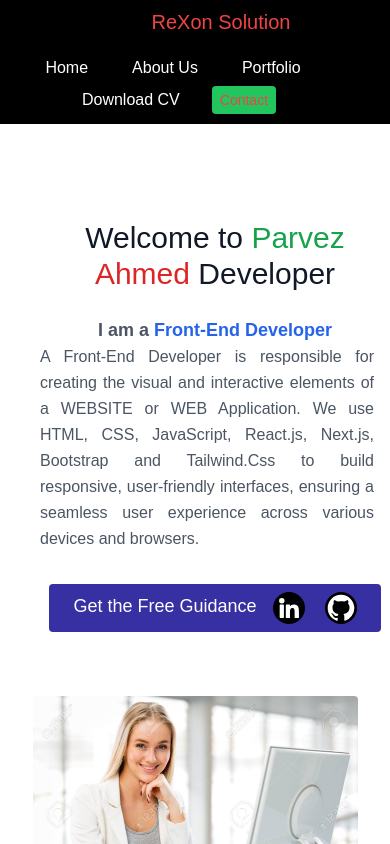
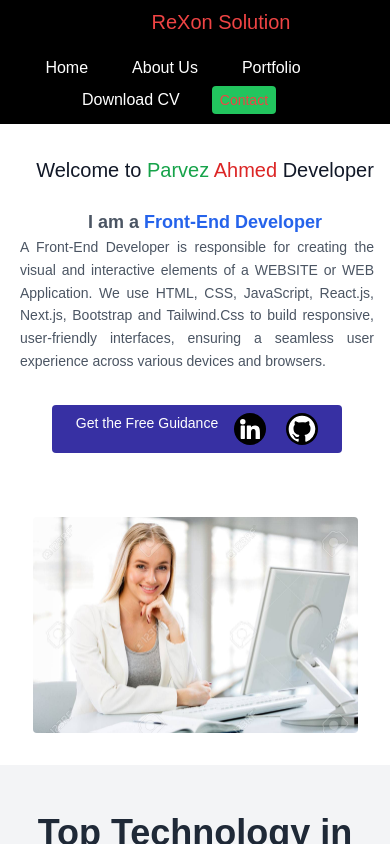
Before and after one commit to ParvezCoder/website, a Next.js app: page / in a window 390 px wide. Shown: the top 844 px of the page. Built offline with nearby package versions, Linux system fonts and the light colour scheme.

Commit message:
set responsive

```diff
--- a/src/app/About/page.tsx
+++ b/src/app/About/page.tsx
@@ -1,3 +1,4 @@
+import React from "react"
 import Footer from "../Components/Footer";
 import Navbar from "../Components/Navbar";
 
--- a/src/app/Components/Body.tsx
+++ b/src/app/Components/Body.tsx
@@ -1,4 +1,7 @@
 "use client"; // Add this line at the top
+import React from 'react';
+
+
 import image2 from "../public/image2.jpg"
 import AiImage from "../public/Ai.png"; // Import the image
 import Image from "next/image";
@@ -11,9 +14,9 @@ export default function NavigationBar() {
             {/* //////////////////////////////////////>>>>>>>>>     end start Nav Bar    <<<<<<<<<   ////////////////////////////////////////////////////// */}
 
             <section className="text-gray-600 body-font  "  >
-                <div className="container  flex  py-24 md:flex-row flex-col items-center">
-                    <div className="lg:flex-grow md:w-1/2  ml-10 lg:pr-24 md:pr-16 flex flex-col md:items-start md:text-left mb-16 md:mb-0 items-center text-center">
-                        <h1 className="title-font sm:text-4xl text-3xl mb-4 font-medium text-gray-900">Welcome to
+                <div className="container  flex py-8 sm:py-10 md:py-16 lg:py-20 md:flex-row flex-col items-center">
+                    <div className="lg:flex-grow md:w-1/2  ml-5 md:ml-6 lg:ml-10 lg:pr-24 md:pr-16 flex flex-col md:items-start md:text-left mb-16 md:mb-0 items-center text-center">
+                        <h1 className="title-font sm:text-xl md:text-3xl text-xl mb-4 font-medium text-gray-900">Welcome to
                             <span className="word word3 text-green-600"> Parvez</span>{" "}
                             <span className="word word4 text-red-600">Ahmed</span>{" "}
                             <span className="word word5">Developer</span>
@@ -26,24 +29,18 @@ export default function NavigationBar() {
                             <span className="word word5 text-blue-600">Front-End Developer</span>
                         </h2>
 
-                        <p className="mb-8 leading-relaxed text-justify mr-4" >
+                        <p className="mb-8 leading-relaxed text-sm lg:text-lg text-justify mr-4" >
                             A Front-End Developer is responsible for creating the visual and interactive elements of a
                             WEBSITE or WEB Application. We use HTML, CSS, JavaScript, React.js, Next.js, Bootstrap and Tailwind.Css
                             to build responsive, user-friendly interfaces, ensuring a seamless user experience across various devices
                             and browsers. </p>
-                        <div className="flex justify-center">
-                            <button className="inline-flex text-white bg-indigo-800 border-0 py-2 px-6 focus:outline-none hover:bg-indigo-600 rounded text-lg">Get the Free Guidance
+                        <div className="flex -ml-4 sm:ml-0 justify-center items-center">
+                            <button className="inline-flex text-white bg-indigo-800 border-0 py-2 px-6 focus:outline-none hover:bg-indigo-600 rounded text-sm  lg:text-lg">Get the Free Guidance
                                 <ul className="flex flex-wrap pl-4 gap-x-5 gap-4">
                                     {/* ///////////////////////////////// Facebook Icon //////////////////////// */}
 
-                                    {/* <li><a href="javascript:void(0)" className="text-xl">
-                      <svg xmlns="http://www.w3.org/2000/svg" className="inline w-8 h-8" viewBox="0 0 512 512">
-                        <path fill="" d="M512 256c0 127.78-93.62 233.69-216 252.89V330h59.65L367 256h-71v-48.02c0-20.25 9.92-39.98 41.72-39.98H370v-63s-29.3-5-57.31-5c-58.47 0-96.69 35.44-96.69 99.6V256h-65v74h65v178.89C93.62 489.69 0 383.78 0 256 0 114.62 114.62 0 256 0s256 114.62 256 256z" data-original="#1877f2" />
-                        <path fill="#fff" d="M355.65 330 367 256h-71v-48.021c0-20.245 9.918-39.979 41.719-39.979H370v-63s-29.296-5-57.305-5C254.219 100 216 135.44 216 199.6V256h-65v74h65v178.889c13.034 2.045 26.392 3.111 40 3.111s26.966-1.066 40-3.111V330z" data-original="#ffffff" />
-                      </svg>
-                    </a></li> */}
                                     {/* ///////////////////////////////// Linkedin Icon //////////////////////// */}
-                                    <li>
+                                    <li >
                                         <a href="https://www.linkedin.com/in/parvez-ahmed-1604b92b5/" target="_blank" className="text-xl">
                                             <svg xmlns="http://www.w3.org/2000/svg" className="inline w-8 h-8 rounded-full" viewBox="0 0 176 176">
                                                 <g data-name="Layer 2">
@@ -57,7 +54,7 @@ export default function NavigationBar() {
                                     {/* ///////////////////////////////// Github Icon //////////////////////// */}
 
 
-                                    <li>
+                                    <li  >
                                         <a href="https://github.com/ParvezCoder" target="_blank" className="text-xl">
                                             <svg xmlns="http://www.w3.org/2000/svg" className="inline w-8 h-8 rounded-full" viewBox="0 0 24 24">
                                                 <rect width="24" height="24" fill="" rx="4" />
@@ -167,11 +164,11 @@ export default function NavigationBar() {
             <section className="text-gray-600 overflow-hidden body-font bg-gray-100">
                 <div className="container   py-24 mx-auto">
                     <div className="flex flex-wrap  w-full mb-20">
-                        <div className="lg:w-1/2 w-full mb-6 lg:mb-0">
-                            <h1 className="sm:text-3xl text-2xl font-medium title-font mb-2 text-gray-900">About Our Work</h1>
+                        <div className="lg:w-1/2 w-full mb-6 lg:mb-0 flex flex-col items-center">
+                            <h1 className="sm:text-3xl text-2xl font-medium  title-font mb-2 text-gray-900">About Our Work</h1>
                             <div className="h-1 w-20 bg-indigo-500 rounded"></div>
                         </div>
-                        <p className="lg:w-1/2 text-justify w-full leading-relaxed text-gray-500">Front-End Developers create visually engaging
+                        <p className="lg:w-1/2 text-justify w-full ml-4 md:ml-0 leading-relaxed text-gray-500">Front-End Developers create visually engaging
                             and user-friendly interfaces using HTML, CSS, and JavaScript, ensuring a seamless experience across devices
                             and browsers.  </p>
                     </div>
--- a/src/app/Increament&Decreament/page.tsx
+++ b/src/app/Increament&Decreament/page.tsx
@@ -1,5 +1,5 @@
 "use client"
-import { useState } from "react";
+import React, { useState } from "react";
 import Navbar from "../Components/Navbar";
 import Footer from "../Components/Footer";
 function IncreamentDecreament() {
--- a/src/app/Portfolio/page.tsx
+++ b/src/app/Portfolio/page.tsx
@@ -1,3 +1,4 @@
+import React from 'react';
 import Footer from "../Components/Footer";
 import NavBar from "../Components/Navbar";
 import Link from "next/link"
@@ -101,7 +102,7 @@ export default function Portfolio() {
                 </div>
               </div>
             </Link>
-            <Link href="/weatherApp" target="_blank">
+            <Link href="https://chat.openai.com/" target="_blank">
               <div className="bg-gray-200 rounded-xl cursor-pointer hover:scale-[1.03] transition-all relative overflow-hidden">
 
                 <div className="p-6">
--- a/src/app/page.tsx
+++ b/src/app/page.tsx
@@ -9,7 +9,7 @@ export default function Home() {
     <Navbar/>
       <Body />
       <Footer/>
-    </>
+      </>
 
   );
 }
--- /dev/null
+++ b/src/portfolio/NavbarWebsite.tsx
@@ -0,0 +1,9 @@
+import React from 'react'
+
+const Navbar = () => {
+  return (
+    <div>Website using  Next Js</div>
+  )
+}
+
+export default Navbar
```
Also changed, not shown: src/app/tictactoe/page.tsx (+1 -16 lines).
